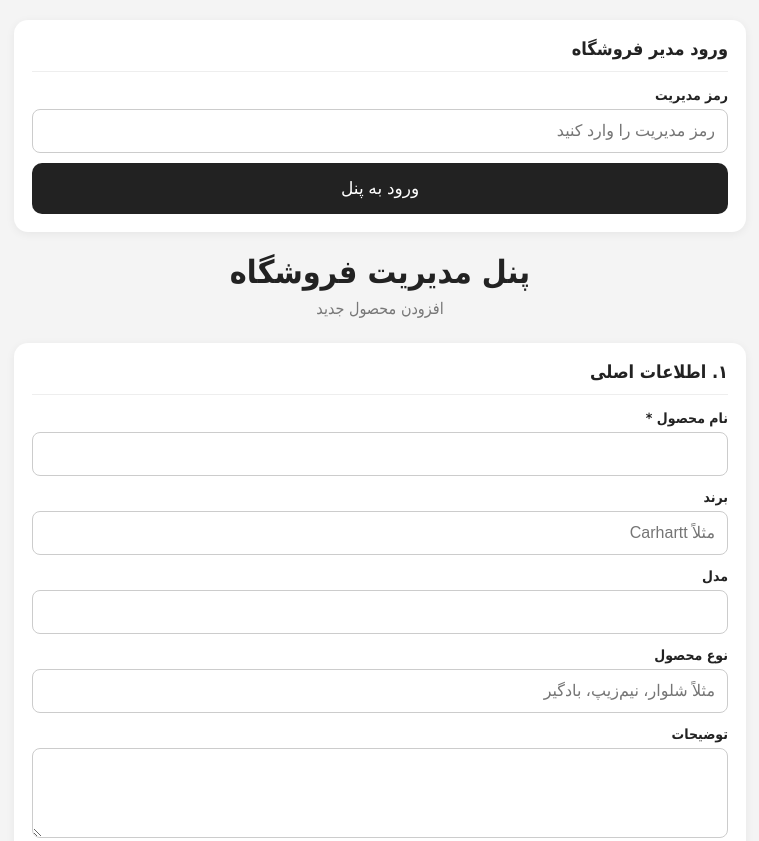
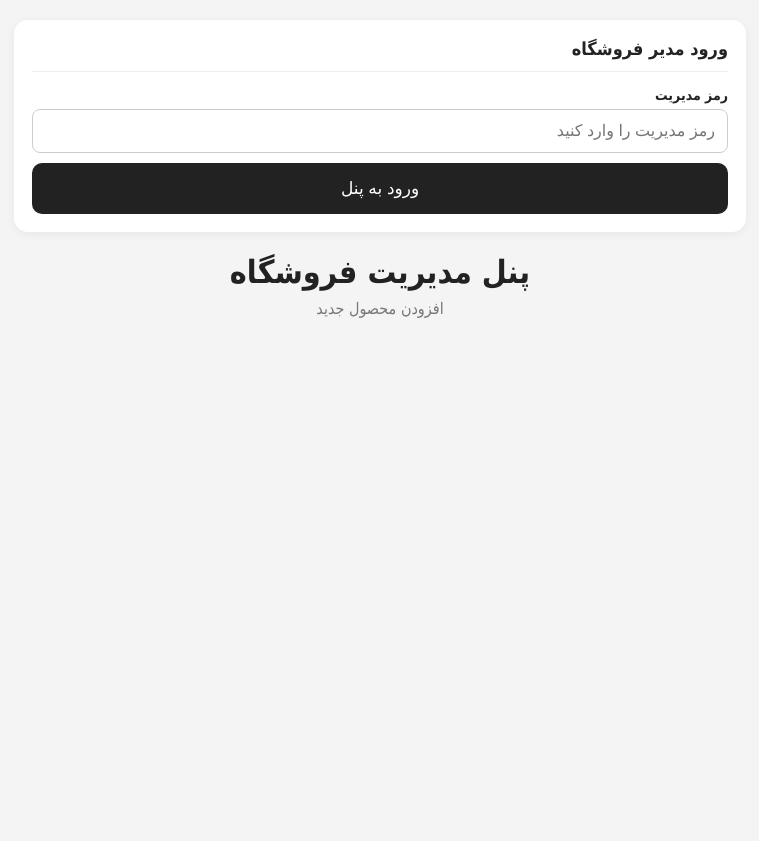
Before and after one commit to davidmusavi1-droid/shop-backend, a website: page public/admin.html in a window 1280 px wide. Shown: the top 841 px of the page, without its empty margins (260-1019 px from the left). After the commit the page ends 800 px from the top, so only its background shows below. Drawn offline with Linux system fonts and the light colour scheme.

Commit message:
Update admin.html

```diff
--- a/public/admin.html
+++ b/public/admin.html
@@ -137,7 +137,7 @@
   <h1>پنل مدیریت فروشگاه</h1>
   <div class="subtitle">افزودن محصول جدید</div>
 
-  <form id="productForm">
+  <form id="productForm" style="display:none;">
 
     <div class="section">
       <h2>۱. اطلاعات اصلی</h2>
```
